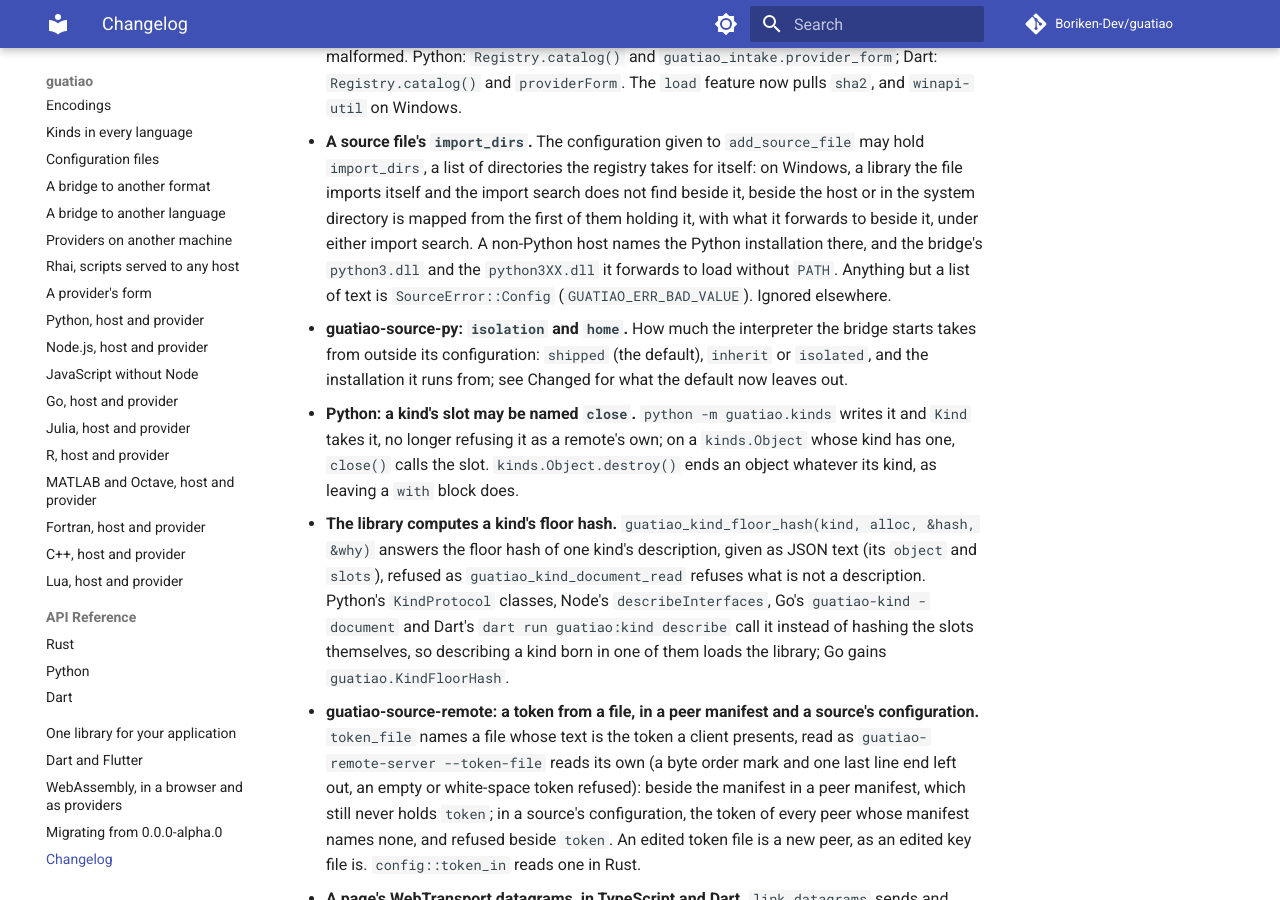
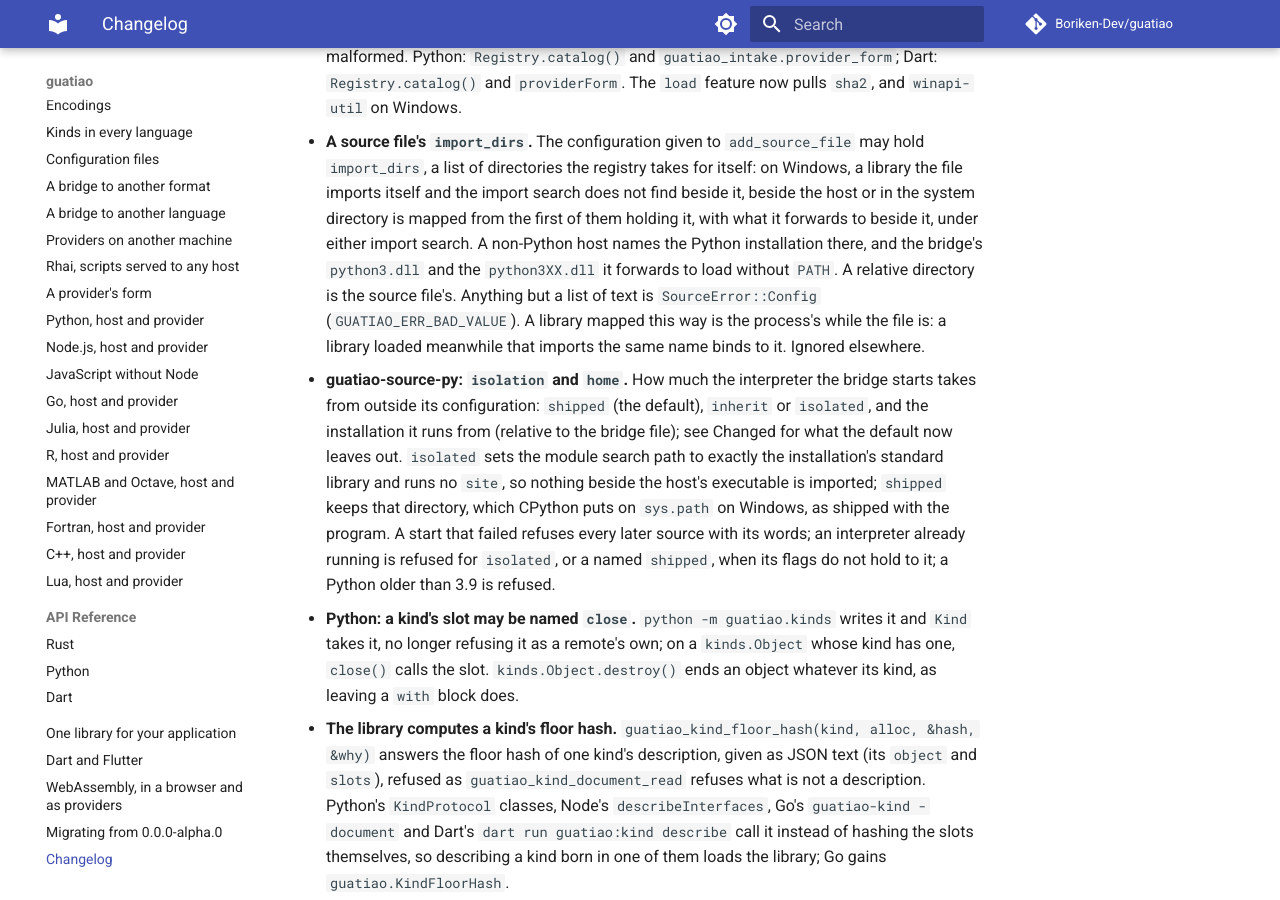
Before and after one commit to Boriken-Dev/guatiao, an MkDocs documentation site: the page built from docs/changelog.md, in a window 1280 px wide and 900 px high, scrolled down 837 px. Built offline with MkDocs 1.6.1 and Material for MkDocs 9.7.7, drawn with Linux system fonts in a browser that asks for light colours; comment, search, counter and statistics services are not loaded; some of the changed text lies outside the part shown.

Commit message:
docs: what isolated and shipped read, the weaker settings, and import_dirs' reach
The bridge's reference states what each isolation reads, that shipped keeps
the executable's directory, the refusals, and that reporting inherit and
path waits for a channel from a source to its host; the Python page says
the same in short; the core header and landing page say a relative
import_dirs is the file's and that what it maps answers the whole process.

```diff
--- a/CHANGELOG.md
+++ b/CHANGELOG.md
@@ -43,12 +43,22 @@ write now.
   with what it forwards to beside it, under either import search. A
   non-Python host names the Python installation there, and the bridge's
   `python3.dll` and the `python3XX.dll` it forwards to load without
-  `PATH`. Anything but a list of text is `SourceError::Config`
-  (`GUATIAO_ERR_BAD_VALUE`). Ignored elsewhere.
+  `PATH`. A relative directory is the source file's. Anything but a list
+  of text is `SourceError::Config` (`GUATIAO_ERR_BAD_VALUE`). A library
+  mapped this way is the process's while the file is: a library loaded
+  meanwhile that imports the same name binds to it. Ignored elsewhere.
 - **guatiao-source-py: `isolation` and `home`.** How much the interpreter
   the bridge starts takes from outside its configuration: `shipped` (the
-  default), `inherit` or `isolated`, and the installation it runs from;
-  see Changed for what the default now leaves out.
+  default), `inherit` or `isolated`, and the installation it runs from
+  (relative to the bridge file); see Changed for what the default now
+  leaves out. `isolated` sets the module search path to exactly the
+  installation's standard library and runs no `site`, so nothing beside
+  the host's executable is imported; `shipped` keeps that directory, which
+  CPython puts on `sys.path` on Windows, as shipped with the program. A
+  start that failed refuses every later source with its words; an
+  interpreter already running is refused for `isolated`, or a named
+  `shipped`, when its flags do not hold to it; a Python older than 3.9 is
+  refused.
 - **Python: a kind's slot may be named `close`.** `python -m
   guatiao.kinds` writes it and `Kind` takes it, no longer refusing it as
   a remote's own; on a `kinds.Object` whose kind has one, `close()` calls
@@ -1493,8 +1503,11 @@ write now.
   `import_dirs` and the Windows directory) and mapped from there; the
   file is then opened again with the default search, so a copy of
   another import in the current directory or on `PATH` is no longer
-  taken over the one beside the host. A missing import of an import is
-  not looked for. A refusal names each import found nowhere.
+  taken over the one beside the host. An import the loader finds in a
+  directory the process added counts as present. A missing import of an
+  import is not looked for, and a name holding a directory or a drive is
+  never looked for. What was mapped is let go with the file. A refusal
+  names each import found nowhere.
 - **guatiao-source-remote: a WebTransport client told `certificate_unknown`
   as its link's first read arrives** is told the server does not trust it,
   in the words a QUIC client hears, rather than that the server ended the
```
Also changed, not shown: crates/guatiao-source-py/AGENTS.md (+34 -20 lines), crates/guatiao/AGENTS.md (+10 -5 lines), docs/index.md (+4 -1 lines), docs/python.md (+9 -1 lines).
